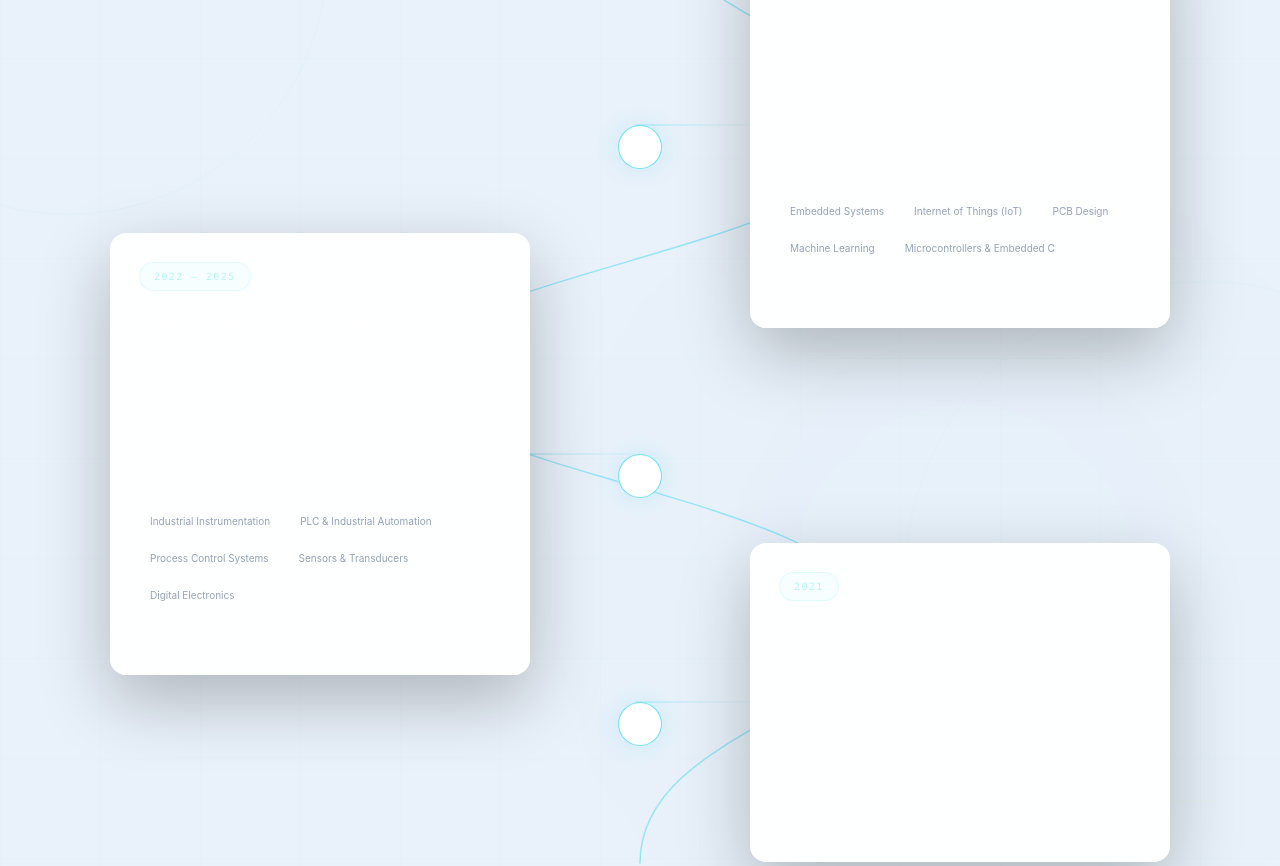
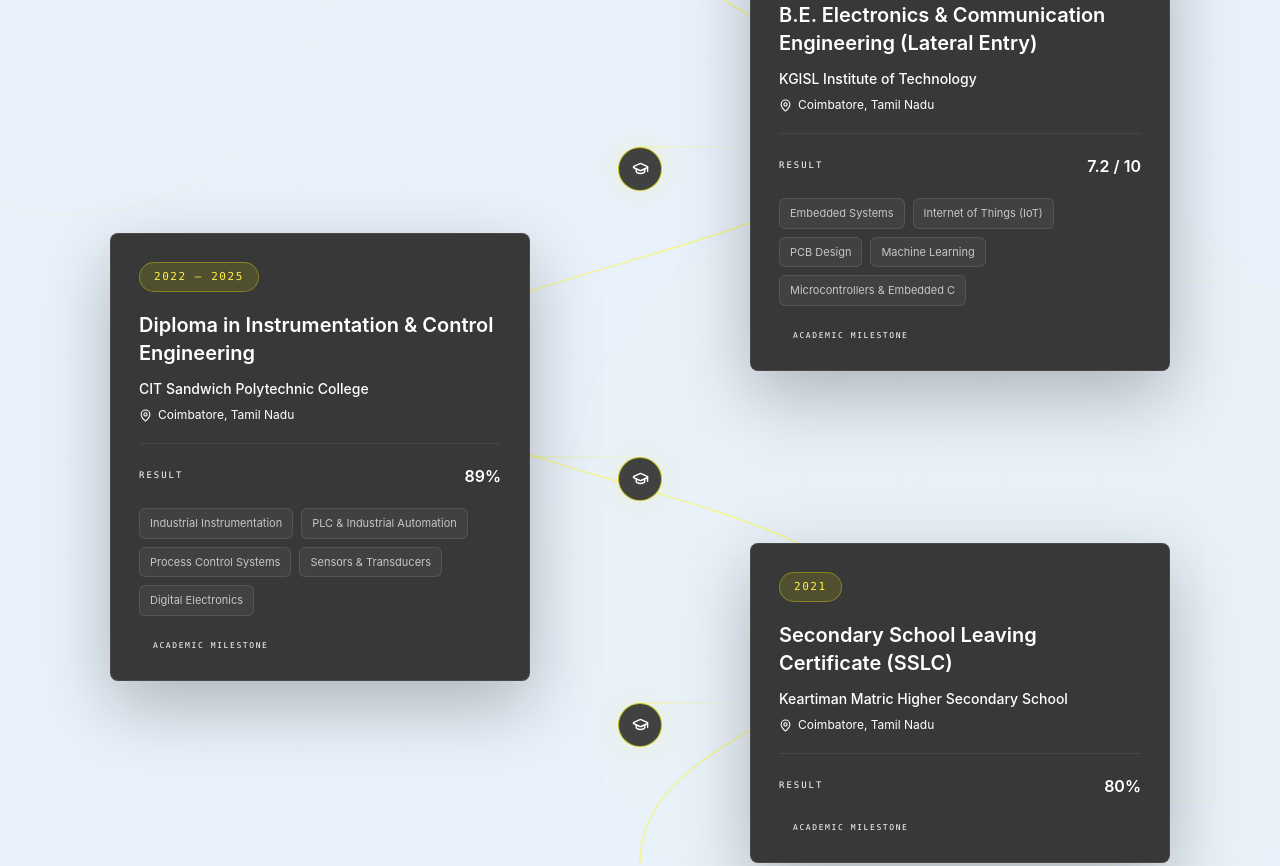
Before and after one commit to aSh-dev-io/portfolio, a Next.js app: page / in a window 1280 px wide. Shown: the part 7220-8086 px from the top of the page. Built offline with nearby package versions, Linux system fonts and the light colour scheme.

Commit message:
Improve education timeline contrast

```diff
--- a/components/Education.tsx
+++ b/components/Education.tsx
@@ -33,7 +33,7 @@ export default function Education() {
           "
           style={{
             background:
-              "radial-gradient(circle, rgba(34,211,238,0.08), transparent 68%)",
+              "radial-gradient(circle, rgba(255,250,0,0.08), transparent 68%)",
           }}
           animate={{
             opacity: [0.3, 0.55, 0.3],
@@ -76,7 +76,7 @@ export default function Education() {
             w-[520px]
             rounded-full
             border
-            border-cyan-400/[0.035]
+            border-accent/[0.08]
           "
         />
 
@@ -89,7 +89,7 @@ export default function Education() {
             w-[600px]
             rounded-full
             border
-            border-cyan-400/[0.035]
+            border-accent/[0.08]
           "
         />
       </div>
@@ -161,7 +161,7 @@ export default function Education() {
                 C220 590 680 615 680 735
                 C680 830 450 850 450 980
               "
-              stroke="rgba(34,211,238,0.42)"
+              stroke="rgba(255,250,0,0.42)"
               strokeWidth="1.5"
               strokeLinecap="round"
               initial={{
@@ -274,20 +274,20 @@ export default function Education() {
                       justify-center
                       rounded-full
                       border
-                      bg-white
+                      bg-surface2
                     "
                     style={{
                       [isRight ? "left" : "right"]:
                         "-132px",
 
                       borderColor:
-                        "rgba(34,211,238,0.65)",
+                        "rgba(255,250,0,0.65)",
 
                       color:
                         "var(--accent)",
 
                       boxShadow:
-                        "0 0 25px rgba(34,211,238,0.16)",
+                        "0 0 25px rgba(255,250,0,0.16)",
                     }}
                   >
                     <GraduationCap size={17} />
@@ -303,7 +303,7 @@ export default function Education() {
                       "
                       style={{
                         borderColor:
-                          "rgba(34,211,238,0.55)",
+                          "rgba(255,250,0,0.55)",
                       }}
                       initial={{
                         scale: 0.8,
@@ -343,7 +343,7 @@ export default function Education() {
                     `}
                     style={{
                       background:
-                        "linear-gradient(90deg, rgba(34,211,238,0.4), rgba(34,211,238,0.04))",
+                        "linear-gradient(90deg, rgba(255,250,0,0.4), rgba(255,250,0,0.04))",
                     }}
                   />
 
@@ -365,9 +365,9 @@ export default function Education() {
                       relative
                       min-h-[275px]
                       overflow-hidden
-                      rounded-2xl
+                      rounded-lg
                       border
-                      bg-white/95
+                      bg-surface
                       p-7
                       backdrop-blur-xl
                     "
@@ -428,7 +428,7 @@ export default function Education() {
                       "
                       style={{
                         background:
-                          "rgba(34,211,238,0.07)",
+                          "rgba(255,250,0,0.07)",
                       }}
                     />
 
@@ -439,14 +439,14 @@ export default function Education() {
                         inline-flex
                         rounded-full
                         border
-                        border-cyan-300/15
-                        bg-cyan-300/[0.05]
+                        border-accent/30
+                        bg-accent-soft
                         px-3.5
                         py-1.5
                         font-mono
-                        text-[10px]
+                        text-[11px]
                         tracking-[0.14em]
-                        text-cyan-200/80
+                        text-accent-dim
                       "
                     >
                       {edu.period}
@@ -583,15 +583,15 @@ export default function Education() {
                               className="
                                 rounded-md
                                 border
-                                border-white/[0.07]
-                                bg-white/[0.025]
+                                border-white/10
+                                bg-surface2
                                 px-2.5
                                 py-1.5
-                                text-[10px]
-                                text-slate-400
+                                text-[11px]
+                                text-muted
                                 transition-colors
                                 duration-300
-                                group-hover:text-cyan-200
+                                group-hover:text-accent-dim
                               "
                             >
                               {item}
@@ -670,7 +670,7 @@ export default function Education() {
             "
             style={{
               background:
-                "linear-gradient(to bottom, transparent, rgba(34,211,238,0.25), transparent)",
+                "linear-gradient(to bottom, transparent, rgba(255,250,0,0.25), transparent)",
             }}
           />
 
@@ -714,11 +714,11 @@ export default function Education() {
                     justify-center
                     rounded-full
                     border
-                    bg-white
+                    bg-surface2
                   "
                   style={{
                     borderColor:
-                      "rgba(34,211,238,0.6)",
+                      "rgba(255,250,0,0.6)",
                     color:
                       "var(--accent)",
                   }}
@@ -730,9 +730,9 @@ export default function Education() {
 
                 <div
                   className="
-                    rounded-2xl
+                    rounded-lg
                     border
-                    bg-white/95
+                    bg-surface
                     p-6
                     backdrop-blur-xl
                   "
@@ -747,13 +747,13 @@ export default function Education() {
                       inline-flex
                       rounded-full
                       border
-                      border-cyan-300/15
-                      bg-cyan-300/[0.05]
+                      border-accent/30
+                      bg-accent-soft
                       px-3
                       py-1
                       font-mono
-                      text-[10px]
-                      text-cyan-200/80
+                      text-[11px]
+                      text-accent-dim
                     "
                   >
                     {edu.period}
@@ -825,12 +825,12 @@ export default function Education() {
                             className="
                               rounded-md
                               border
-                              border-white/[0.07]
-                              bg-white/[0.025]
+                              border-white/10
+                              bg-surface2
                               px-2
                               py-1
-                              text-[10px]
-                              text-slate-400
+                              text-[11px]
+                              text-muted
                             "
                           >
                             {item}
```
